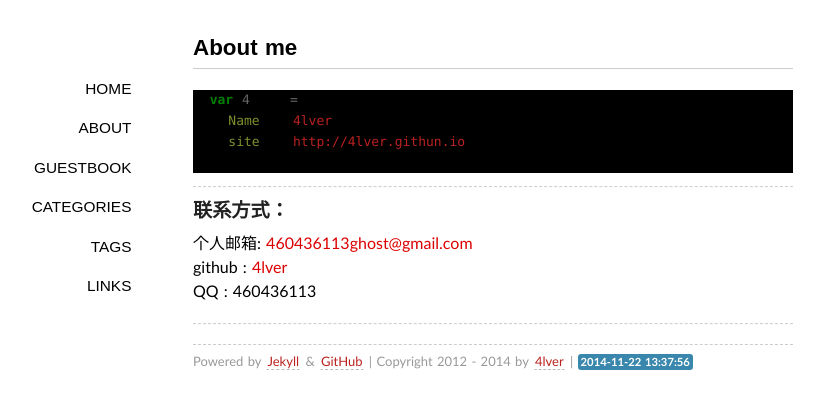
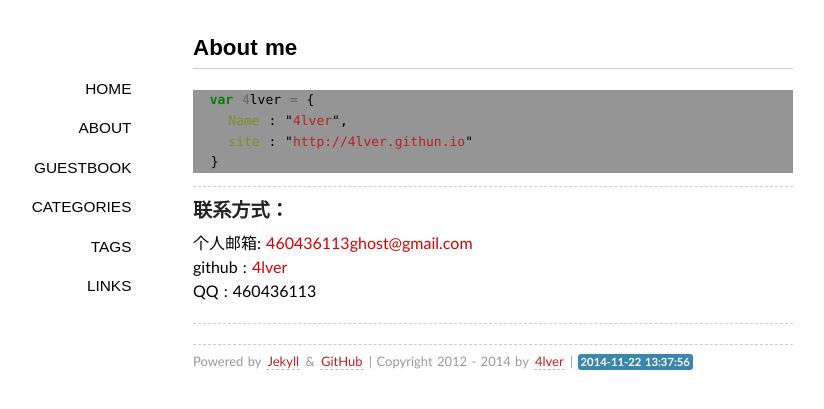
Before and after one commit to 4lver/4lver.github.io, a Jekyll site: the page built from about/index.md, in a window 1280 px wide. Shown: the top 409 px of the page, without its empty margins (147-971 px from the left). Built offline with Jekyll 4.4.1, drawn with Linux system fonts in a browser that asks for light colours; Markdown is read by kramdown in place of the engine named in the settings; comment, search, counter and statistics services are not loaded.

Commit message:
Update style.css

```diff
--- a/media/css/style.css
+++ b/media/css/style.css
@@ -55,7 +55,7 @@
 h3{font-family:"Cuprum","Hiragino Sans GB","Microsoft YaHei",sans-serif;font-size:1.2em;color:#222;}
 h4{font-family:"Cuprum","Hiragino Sans GB","Microsoft YaHei",sans-serif;font-size:1em;color:#333;}
 pre,code{font-family:Menlo,"Andale Mono",Consolas,"Courier New",Monaco,monospace;font-size:13px;}
-code{background-color:#000000;}
+code{background-color:#959595;}
 embed,object,iframe{display:block;margin:4px auto;}
 .gist{font-size: 12px;line-height:1.6;}
 
```
